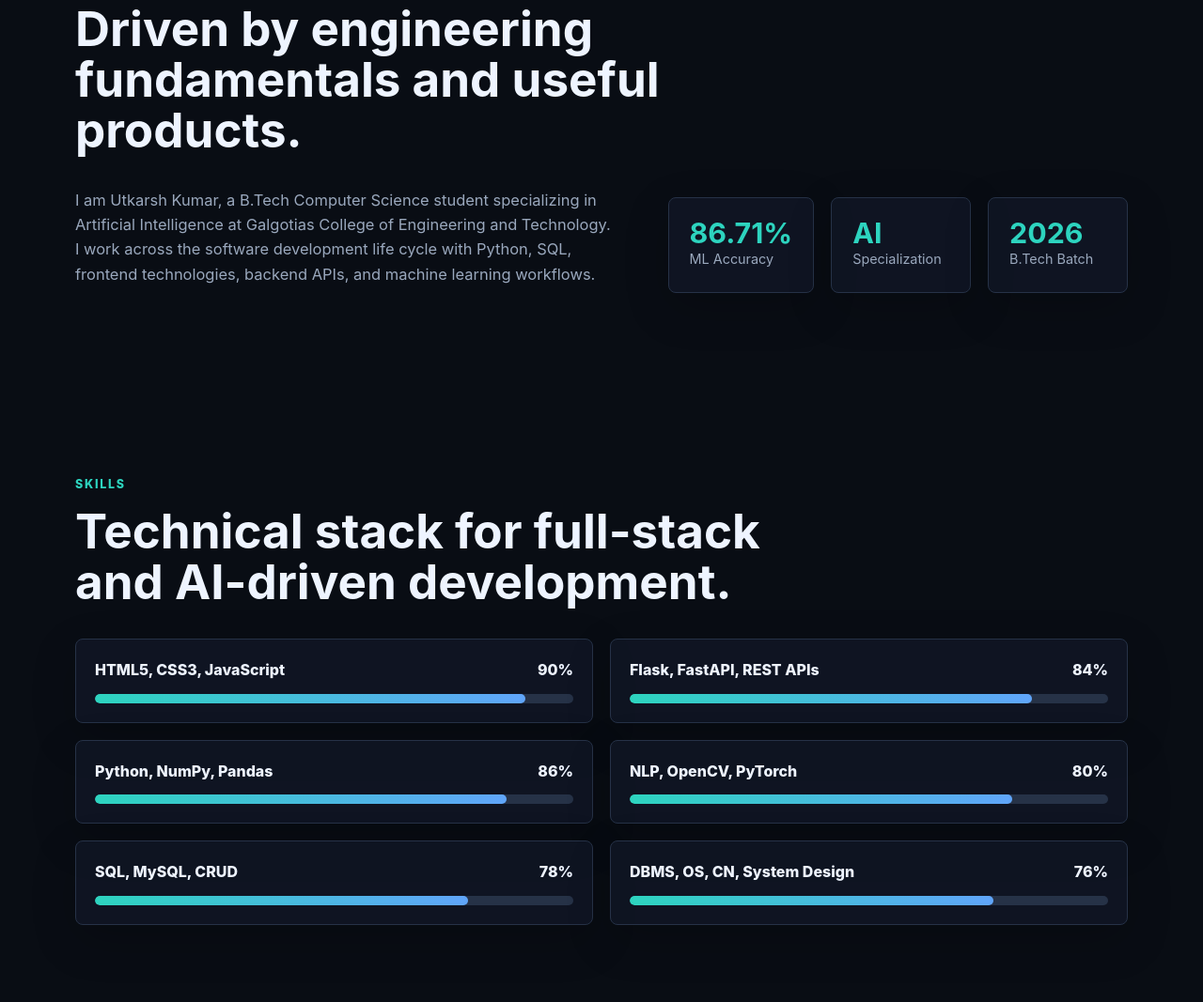
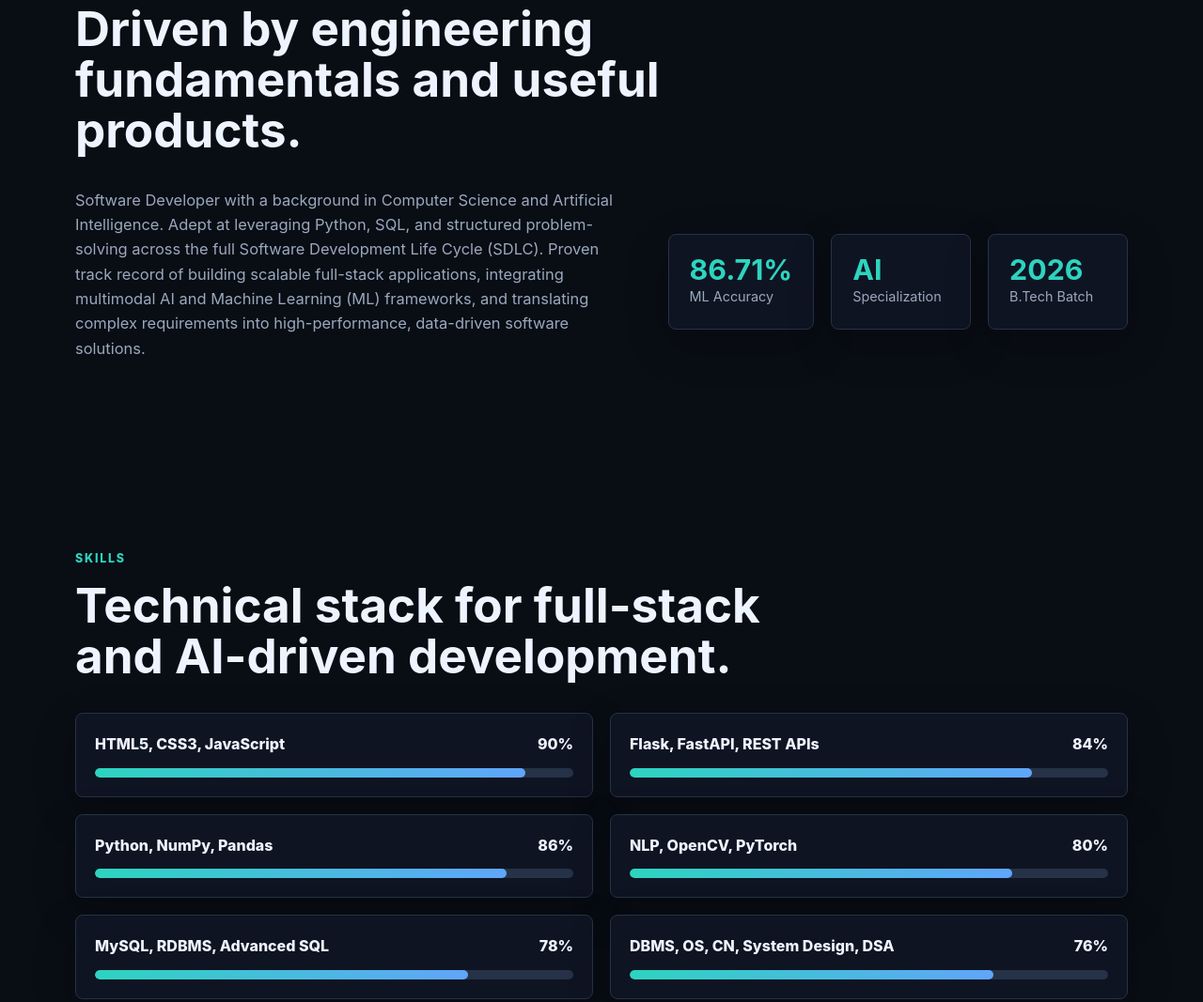
Before and after one commit to utkarsh9702/personal-portfolio, a plain HTML site: page index.html in a window 1280 px wide. Shown: the part 936-2003 px from the top of the page at 94% size. Drawn offline with Linux system fonts and the light colour scheme.

Commit message:
Update index.html

```diff
--- a/index.html
+++ b/index.html
@@ -70,8 +70,7 @@
       </div>
       <div class="about-layout">
         <p class="reveal">
-          I am Utkarsh Kumar, a B.Tech Computer Science student specializing in Artificial Intelligence at Galgotias College of Engineering and Technology. I work across the software development life cycle with Python, SQL, frontend technologies, backend APIs, and machine learning workflows.
-        </p>
+        Software Developer with a background in Computer Science and Artificial Intelligence. Adept at leveraging Python, SQL, and structured problem-solving across the full Software Development Life Cycle (SDLC). Proven track record of building scalable full-stack applications, integrating multimodal AI and Machine Learning (ML) frameworks, and translating complex requirements into high-performance, data-driven software solutions.
         <div class="stats reveal">
           <div><strong>86.71%</strong><span>ML Accuracy</span></div>
           <div><strong>AI</strong><span>Specialization</span></div>
@@ -90,8 +89,8 @@
         <div class="skill reveal" data-level="84"><span>Flask, FastAPI, REST APIs</span><strong>84%</strong><div class="bar"><i></i></div></div>
         <div class="skill reveal" data-level="86"><span>Python, NumPy, Pandas</span><strong>86%</strong><div class="bar"><i></i></div></div>
         <div class="skill reveal" data-level="80"><span>NLP, OpenCV, PyTorch</span><strong>80%</strong><div class="bar"><i></i></div></div>
-        <div class="skill reveal" data-level="78"><span>SQL, MySQL, CRUD</span><strong>78%</strong><div class="bar"><i></i></div></div>
-        <div class="skill reveal" data-level="76"><span>DBMS, OS, CN, System Design</span><strong>76%</strong><div class="bar"><i></i></div></div>
+        <div class="skill reveal" data-level="78"><span>MySQL, RDBMS, Advanced SQL</span><strong>78%</strong><div class="bar"><i></i></div></div>
+        <div class="skill reveal" data-level="76"><span>DBMS, OS, CN, System Design, DSA</span><strong>76%</strong><div class="bar"><i></i></div></div>
       </div>
     </section>
 
```
